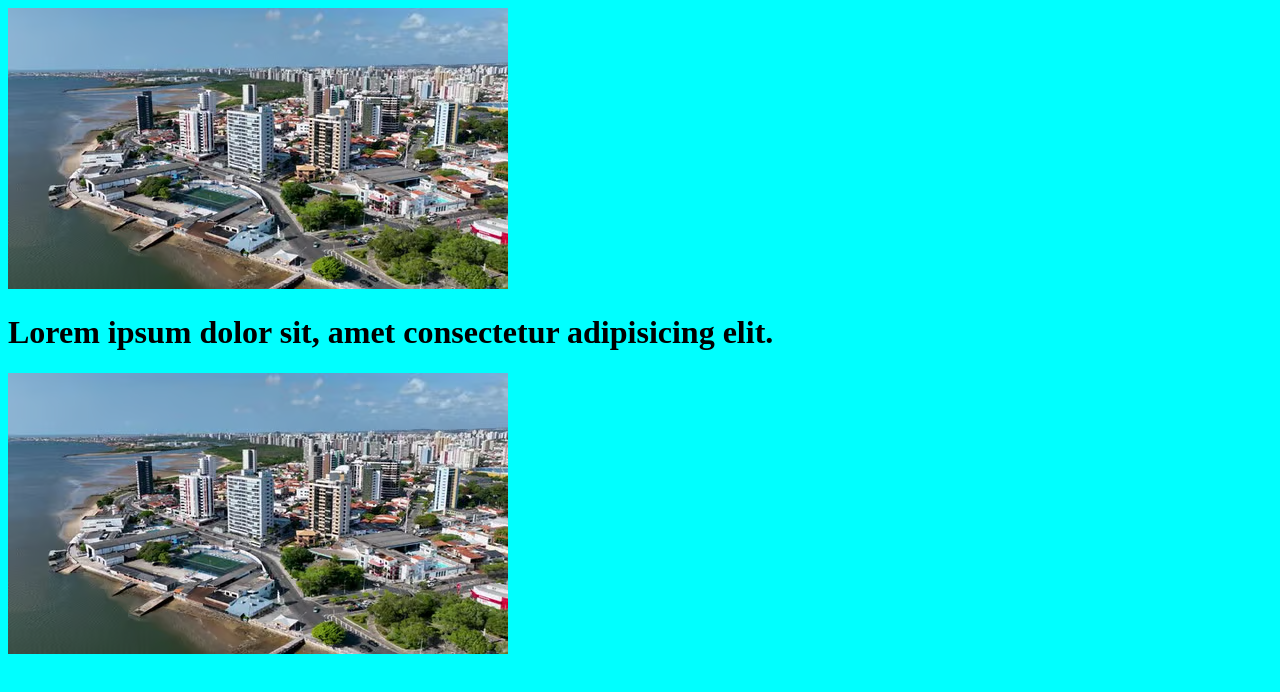
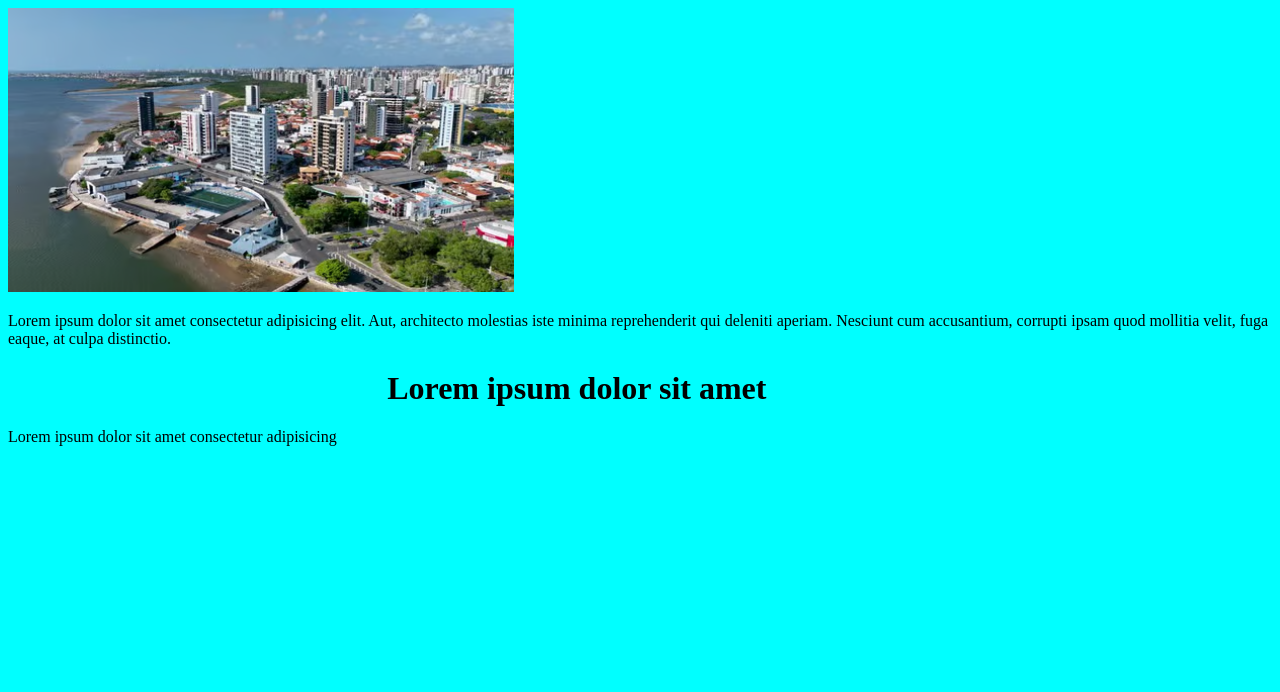
Before and after one commit to PedroAmaral05/Revista-Eletronica, a plain HTML site: page index.html in a window 1280 px wide. Drawn offline with Linux system fonts and the light colour scheme.

Commit message:
bhjgvdsvgjuvzdvgjz

```diff
--- a/index.html
+++ b/index.html
@@ -1,21 +1,30 @@
 <!DOCTYPE html>
 <html lang="en">
+
 <head>
     <meta charset="UTF-8">
     <meta name="viewport" content="width=device-width, initial-scale=1.0">
     <title>Document</title>
     <link rel="stylesheet" href="./estilo.css">
 </head>
+
 <body>
-    <header>
-        <img src="./img/Imagem1.png" alt="">
-        <h1>Lorem ipsum dolor sit, amet consectetur adipisicing elit.</h1>
+    <header class="cabecalho">
+        <span></span>
+        <div class="cabecalho-texto">
+            <div class="cabecalho-secundario">
+                <img src="./img/Imagem1.png" alt="">
+                <p>Lorem ipsum dolor sit amet consectetur adipisicing elit. Aut, architecto molestias iste minima
+                    reprehenderit qui deleniti aperiam. Nesciunt cum accusantium, corrupti ipsam quod mollitia velit,
+                    fuga eaque, at culpa distinctio.</p>
+            </div>
+            <div>
+                <h1>Lorem ipsum dolor sit amet</h1>
+                <p>Lorem ipsum dolor sit amet consectetur adipisicing </p>
+            </div>
+        </div>
     </header>
-    <header>
-        <span></span>
-        <div class="cabecalho-secundario">
-            <img src="./img/Imagem1.png"
-
 
 </body>
+
 </html>
```
